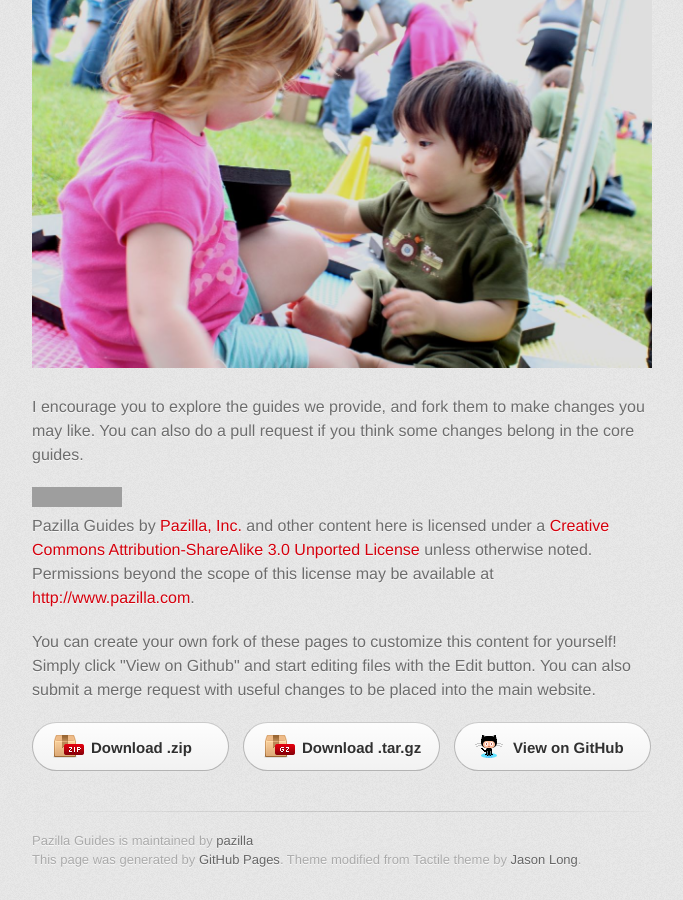
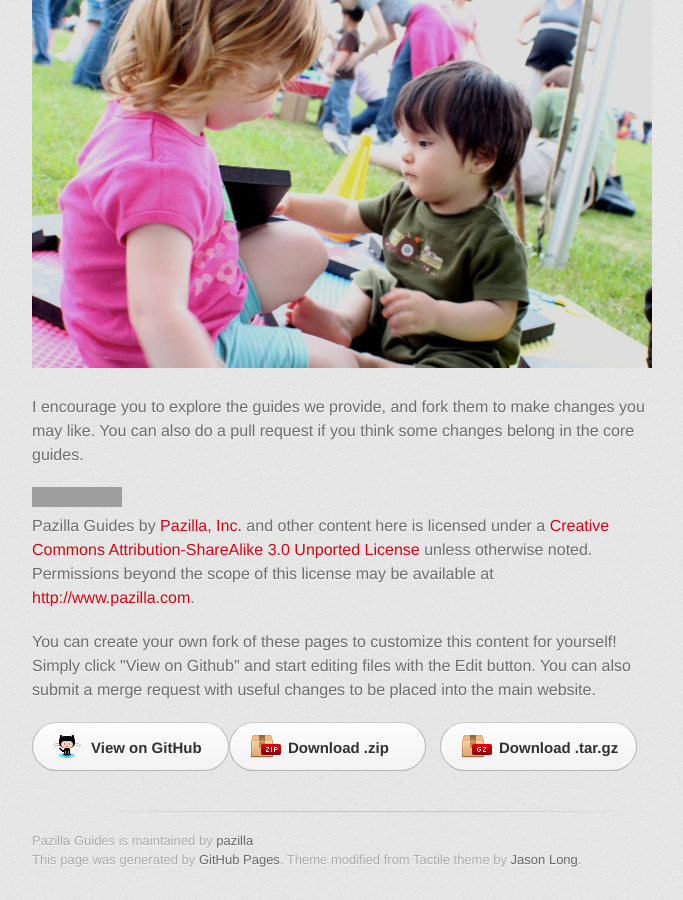
Before and after one commit to pazilla/pazilla.github.io, a Jekyll site: the page built from index.html, in a window 1280 px wide and 900 px high, scrolled down 2505 px. Shown: the whole window, without its empty margins (298-981 px from the left). Built offline with Jekyll 4.4.1, drawn with Linux system fonts in a browser that asks for light colours; some web fonts are replaced; grey boxes are pictures that could not be loaded.

Commit message:
Update default.html

```diff
--- a/_layouts/default.html
+++ b/_layouts/default.html
@@ -68,9 +68,9 @@ http://www.pazilla.com</a>.
           "View on Github" and start editing files with the Edit button.
           You can also submit a merge request with useful changes to be placed into the main website.
           </p>
+          <a href="https://github.com/pazilla/pazilla.github.io" id="view-on-github" class="button"><span>View on GitHub</span></a>
           <a href="https://github.com/pazilla/pazilla.github.io/zipball/master" id="download-zip" class="button"><span>Download .zip</span></a>
           <a href="https://github.com/pazilla/pazilla.github.io/tarball/master" id="download-tar-gz" class="button"><span>Download .tar.gz</span></a>
-          <a href="https://github.com/pazilla/pazilla.github.io" id="view-on-github" class="button"><span>View on GitHub</span></a>
         </section>
 
 
```
